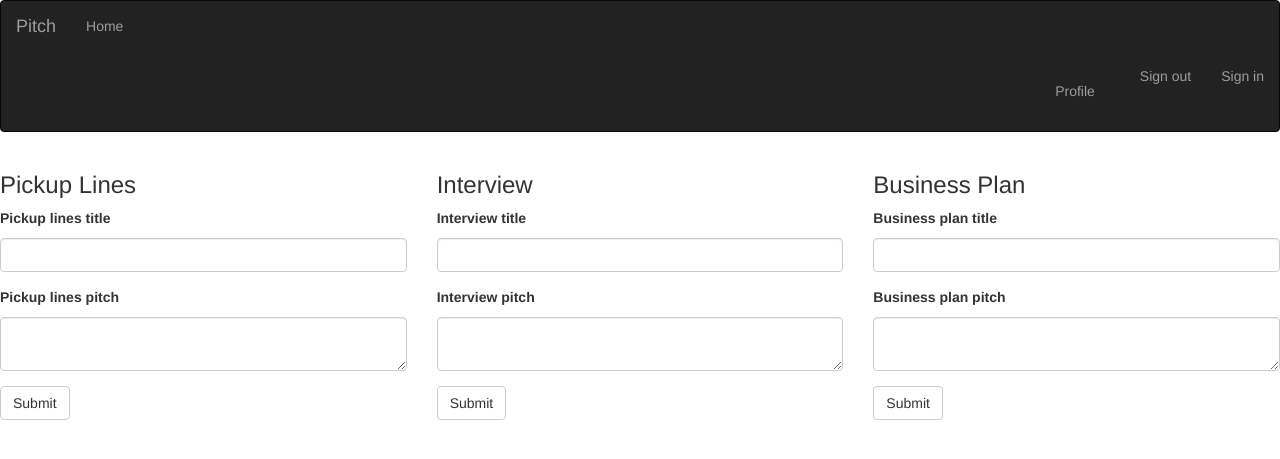
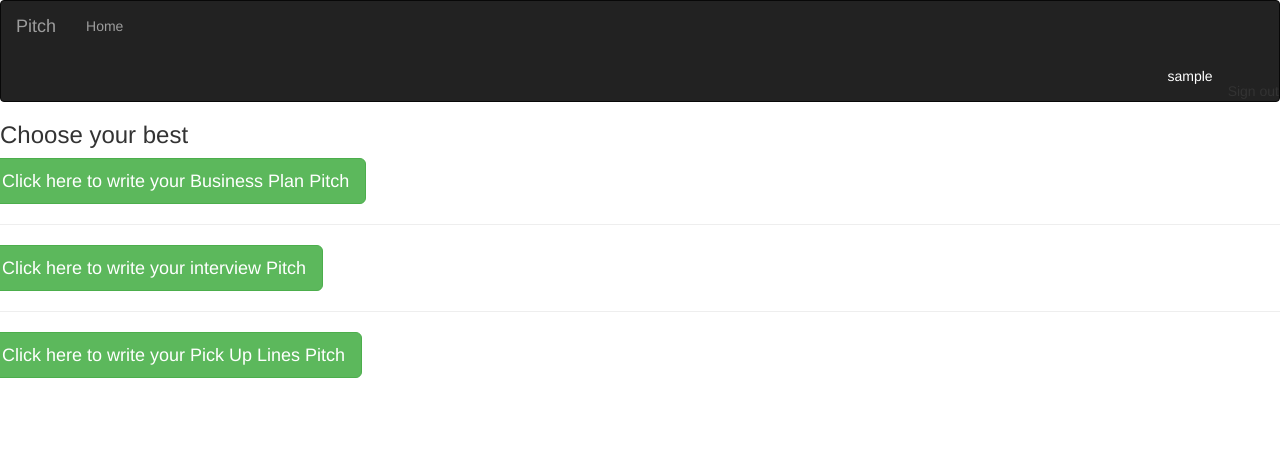
Before and after one commit to JadyVella/Pitch-App, a Flask app: page /pitch in a window 1280 px wide. Shown: the top 459 px of the page. Run offline with Flask 2, Linux system fonts and the light colour scheme; the visitor is signed in with stand-in values (Sample User, id 1); data comes from the database, SQL or seed files in the repository; some libraries are stand-ins or nearby versions.

Commit message:
Add business plan pitch form

```diff
--- a/app/main/forms.py
+++ b/app/main/forms.py
@@ -12,17 +12,23 @@ class PickUpLines(FlaskForm):
 class Interview(FlaskForm):
 
     title = StringField('Interview title',validators=[Required()])
-    Pitch = TextAreaField('Interview pitch',validators=[Required()])
+    pitch = TextAreaField('Interview pitch',validators=[Required()])
     submit = SubmitField('Submit')
 
 
 class BusinessPlan(FlaskForm):
 
     title = StringField('Business plan title',validators=[Required()])
-    Pitch = TextAreaField('Business plan pitch',validators=[Required()])
+    pitch = TextAreaField('Business plan pitch',validators=[Required()])
     submit = SubmitField('Submit')
 
 class UpdateProfile(FlaskForm):
 
     bio = TextAreaField('More about you', validators=[Required()])
     submit = SubmitField('Submit')
+
+
+class CommentForm(FlaskForm):
+
+    comments = TextAreaField('Leave your comment', validators=[Required()])
+    submit = SubmitField("Leave your comment")
--- a/app/main/views.py
+++ b/app/main/views.py
@@ -1,6 +1,6 @@
 from flask import render_template, url_for, redirect, request, abort
 from . import main
-from .forms import PickUpLines, Interview, BusinessPlan, UpdateProfile
+from .forms import PickUpLines, Interview, BusinessPlan
 from ..models import PICKUPLINES, INTERVIEW, User
 from .. import db
 from flask_login import login_required
@@ -17,56 +17,52 @@ def index():
     return render_template('index.html',title = title,message = message)
 
 
-@main.route('/pitch', methods = ['GET', 'POST'])
-@login_required
+@main.route('/pitch')
 def pitch():
 
-    pickuplines_form = PickUpLines()
-    interview_form = Interview()
-    businessplan = BusinessPlan()
-
-    if pickuplines_form.validate_on_submit():
-        title = pickuplines_form.title.data
-        pitchs = pickuplines_form.pitch.data
-
-        new_pitchs = PICKUPLINES(title=title,pitch=pitchs)
-
-
-        new_pitchs.save_pickupline()
-        return redirect(url_for('.index',title=title))
+    '''
+    view pitch page function that returns the pitch page and its data
+    '''
 
     title = 'Pitching best ideas'
 
-    return render_template('pitch.html',title = title, pickup_lines_form = pickuplines_form, interview_form = interview_form, business_plan_form = businessplan )
+    return render_template('pitch.html', title = title)
 
 
+@main.route('/business_plan', methods = ['GET','POST'])
+@login_required
+def business_plan():
+    form = BusinessPlan()
+    '''
+    view business_plan function that returns the business_plan page and its data
+    '''
 
-@main.route('/user/<uname>')
-def profile(uname):
-    user = User.query.filter_by(username = uname).first()
+    title = 'Business Plan'
 
-    if user is None:
-        abort(404)
-
-    return render_template("profile/profile.html", user = user)
+    return render_template('business_plan.html', title = title, business_plan_form = form)
 
 
+@main.route('/interview')
+@login_required
+def interview():
+    form = Interview()
+    '''
+    view interview function that returns the interview page and its data
+    '''
 
-@main.route('/user/<uname>/update',methods = ['GET','POST'])
+    title = 'Interview'
+
+    return render_template('interview.html', title = title,interview_form = form)
+
+
+@main.route('/pick_up_lines')
 @login_required
-def update_profile(uname):
+def pick_up_lines():
+    form = PickUpLines()
+    '''
+    view pick_up_lines function that returns the pick_up_lines page and its data
+    '''
 
-    user = User.query.filter_by(username = uname).first()
-    if user in None:
-        abort(404)
+    title = 'Pick Up Lines'
 
-    form = UpdateProfile()
-
-    if form.validate_on_submit():
-        user.bio = form.bio.data
-
-        db.session.add(user)
-        db.session.commit()
-
-        return redirect(url_for('.profile',uname=user.username))
-    return render_template('profile/update.html',form = form)
+    return render_template('pick_up_lines.html', title = title, pickup_lines_form = form)
--- a/app/models.py
+++ b/app/models.py
@@ -15,8 +15,6 @@ class User(UserMixin, db.Model):
     username = db.Column(db.String(255))
     email = db.Column(db.String(255),unique = True,index = True)
     comment_id = db.Column(db.Integer,db.ForeignKey('comments.id'))
-    bio = db.Column(db.String(255))
-    profile_pic_path = db.Column(db.String())
     password_hash = db.Column(db.String(255))
     pass_secure = db.Column(db.String(255))
 
@@ -112,3 +110,32 @@ class BUSINESSPLAN:
 
     def save_businessplan(self):
         BUSINESSPLAN.all_businessplan.append(self)
+
+
+class COMMENT:
+    all_comments = []
+    def __init__(self, id, title, comment, user):
+        self.id = id
+        self.title = title
+        self.comment = comment
+        self.comment = comment
+        self.user = user
+
+    def save_interview(self):
+        INTERVIEW.all_interview.append(self)
+
+
+    @classmethod
+    def clear_pitchs(cls):
+        PICKUPLINES.all_pickuplines.clear()
+
+
+    @classmethod
+    def get_pitchs(cls):
+
+        response = []
+
+        for pitchs in cls.all_interview:
+            response.append(pitchs)
+
+        return response
--- a/app/templates/navbar.html
+++ b/app/templates/navbar.html
@@ -23,9 +23,10 @@
             </div>
             <ul class="nav navbar-nav navbar-right">
               {% if current_user.is_authenticated %}
-              <li style="color: white;padding: 15px;"><a href="{{url_for('main.profile',uname=current_user.username)}}">Profile</a></li>
-              <li><a href="{{url_for('auth.logout')}}"> Sign out</a></li>
-              <li><a href="{{url_for('auth.login')}}"> Sign in</a></li>
+              <li style="color: white;padding: 15px;">{{current_user.username}}</li>
+              <li><a href="{{url_for('auth.logout')}}"></a> Sign out</li>
+              {% else %}
+              <li><a href="{{url_for('auth.login')}}">Sign in</a></li>
               {%endif%}
             </ul>
 
--- a/app/templates/pitch.html
+++ b/app/templates/pitch.html
@@ -12,25 +12,21 @@
     <title>Pitching best ideas</title>
 </head>
 <body>
-    <div class="container">
-        {% block content %}
-        <div class="row">
-            <div class="col-md-4">
-                <h3>Pickup Lines</h3>
-                {{wtf.quick_form(pickup_lines_form)}}
-            </div>
-            <div class="col-md-4">
-                <h3>Interview</h3>
-                {{wtf.quick_form(interview_form)}}
-            </div>
-            <div class="col-md-4">
-                <h3>Business Plan</h3>
-                {{wtf.quick_form(business_plan_form)}}
-            </div>
+    {% block content %}
+    <h3>Choose your best</h3>
+    <div class = "row">
+        <div class = "col-md -12">
+            <a class="btn btn-success btn-lg text-center" href="{{ url_for('main.business_plan') }}">Click here to write your Business Plan Pitch</a>
         </div>
-
-        {% endblock %}
+        <hr/>
+        <div class = "col-md -12">
+            <a class="btn btn-success btn-lg text-center" href="{{ url_for('main.interview') }}">Click here to write your interview Pitch</a>
+        </div>
+        <hr/>
+        <div class = "col-md -12">
+            <a class="btn btn-success btn-lg text-center" href="{{ url_for('main.pick_up_lines') }}">Click here to write your Pick Up Lines Pitch</a>
+        </div>
     </div>
-
+    {% endblock %}
 </body>
 </html>
```
Also changed, not shown: app/templates/business_plan.html (added, +24 -0 lines), app/templates/interview.html (added, +24 -0 lines), app/templates/pick_up_lines.html (added, +24 -0 lines), app/templates/profile/profile.html (+33 -2 lines), app/templates/comments.html (added).
